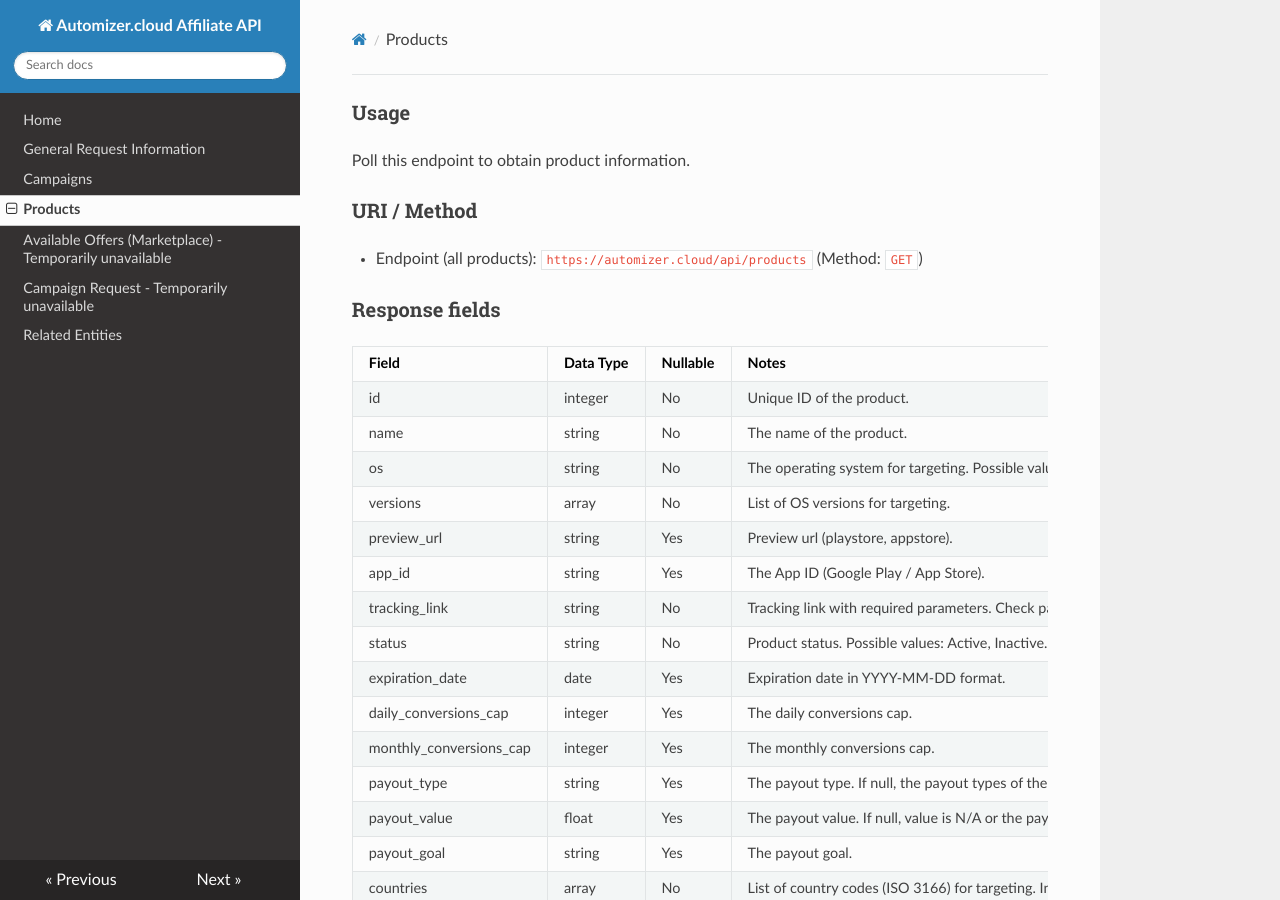
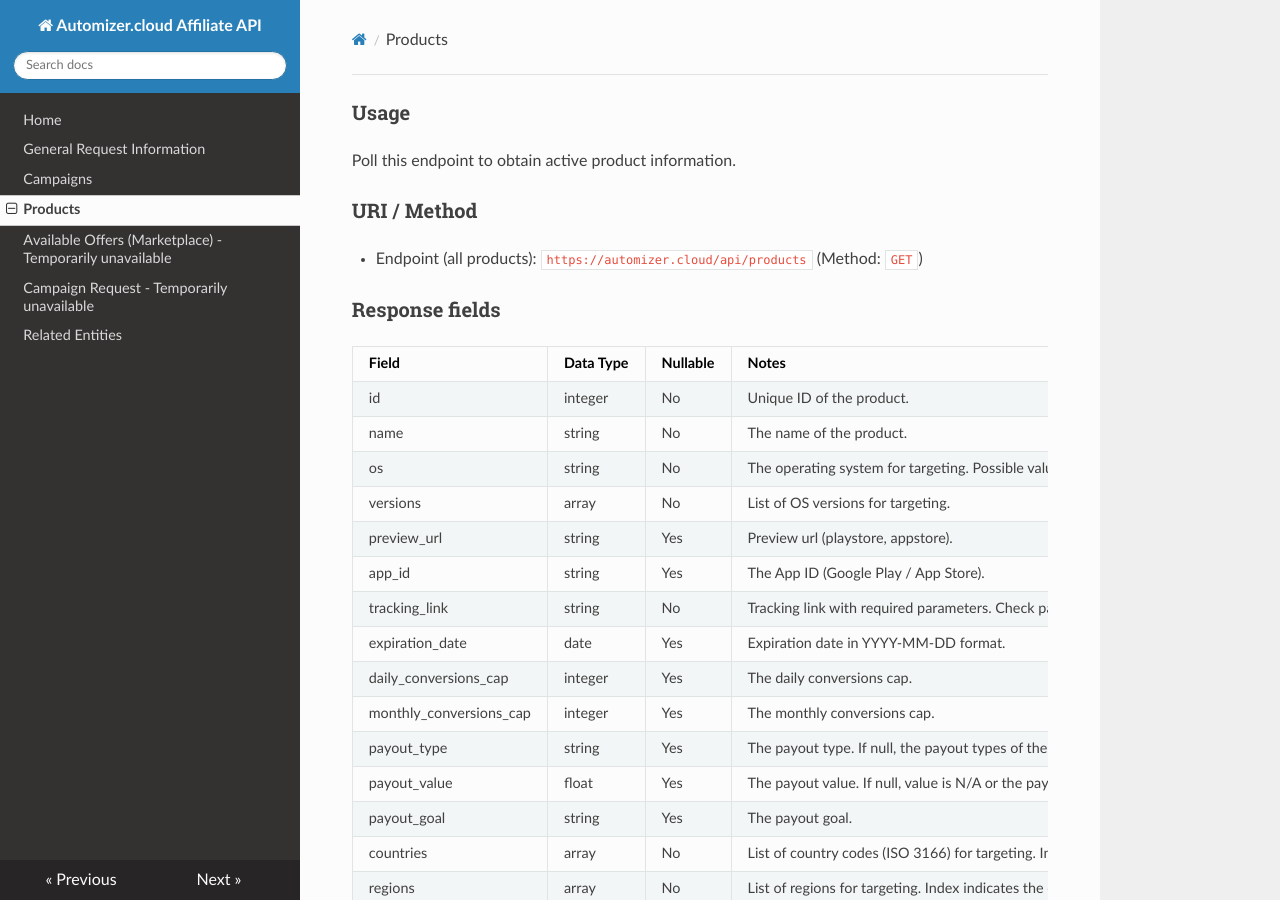
Before and after one commit to automizer-cloud/automizer.cloud-affiliate-api-docs, an MkDocs documentation site: the page built from docs/products.md, in a window 1280 px wide and 900 px high. Built offline with MkDocs 1.6.1, drawn with Linux system fonts in a browser that asks for light colours; nearby versions of some CDN libraries; old or Windows-style settings are respelled for this version of MkDocs.

Commit message:
Update campaign/product docs (remove inactive)

```diff
--- a/docs/products.md
+++ b/docs/products.md
@@ -17,7 +17,6 @@
 preview_url              | string    | Yes      | Preview url (playstore, appstore).
 app_id                   | string    | Yes      | The App ID (Google Play / App Store).
 tracking_link            | string    | No       | Tracking link with required parameters. Check panel for optional parameters.
-status                   | string    | No       | Product status. Possible values: Active, Inactive.
 expiration_date          | date      | Yes      | Expiration date in YYYY-MM-DD format.
 daily_conversions_cap    | integer   | Yes      | The daily conversions cap.
 monthly_conversions_cap  | integer   | Yes      | The monthly conversions cap.
@@ -54,7 +53,6 @@
             "preview_url": "https://play.google.com/store/apps/details?id=com.makemytrip",
             "app_id": "com.example.android",
             "tracking_link": "http://adult.cleverlink.xyz/click/p/?id=49&affiliate_id=21",
-            "status": "Inactive",
             "expiration_date": "2021-03-19",
             "daily_conversions_cap": 652,
             "monthly_conversions_cap": 15752,
```
Also changed, not shown: other parts of docs/products.md (+1 -1 lines), docs/campaigns.md (+1 -3 lines).
